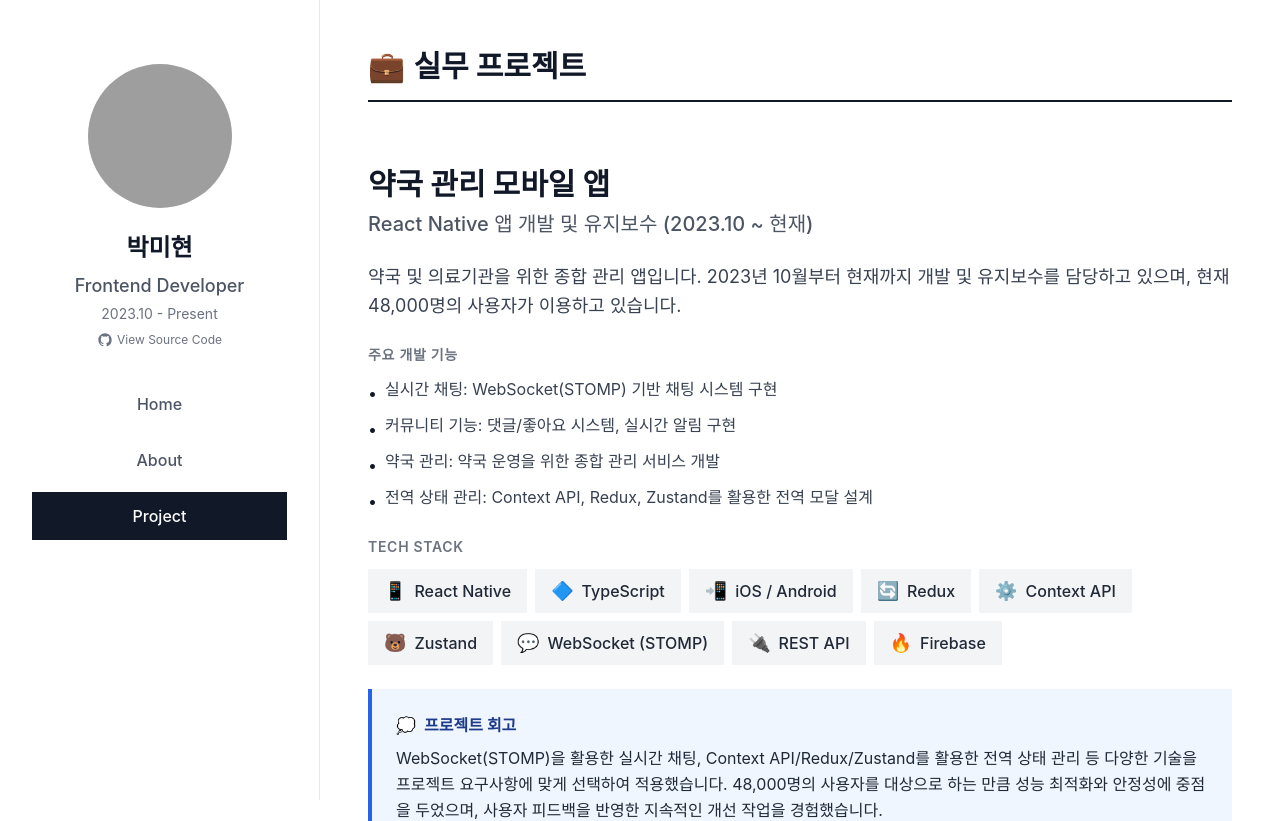
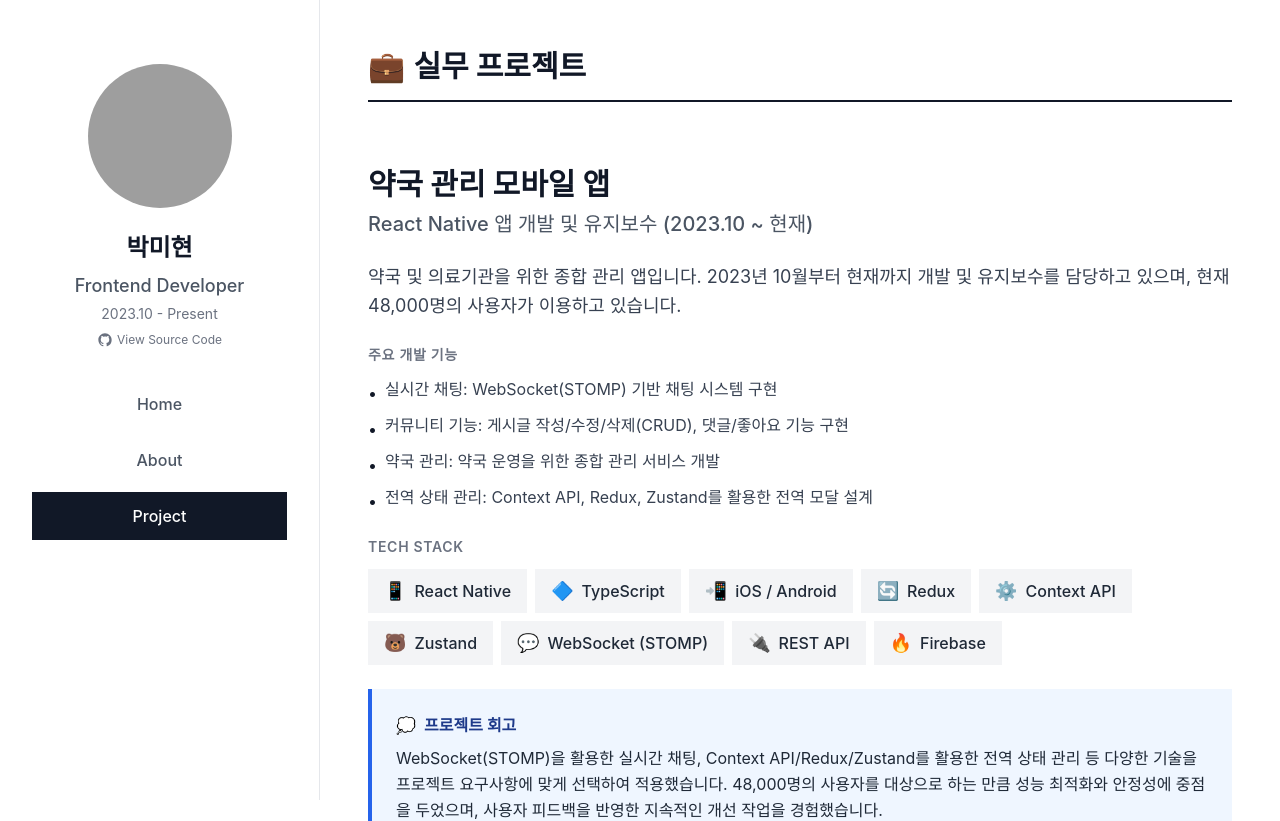
Before and after one commit to bangmim/pmh, a React (Create React App) app: page /project in a window 1280 px wide. Shown: the top 821 px of the page. Built offline with nearby package versions, Linux system fonts and the light colour scheme; grey boxes are pictures that could not be loaded; a web font is replaced by a local one.

Commit message:
오타 수정

```diff
--- a/src/components/Project.tsx
+++ b/src/components/Project.tsx
@@ -41,7 +41,7 @@ export default function Project() {
             ],
             highlights: [
                 '실시간 채팅: WebSocket(STOMP) 기반 채팅 시스템 구현',
-                '커뮤니티 기능: 댓글/좋아요 시스템, 실시간 알림 구현',
+                '커뮤니티 기능: 게시글 작성/수정/삭제(CRUD), 댓글/좋아요 기능 구현',
                 '약국 관리: 약국 운영을 위한 종합 관리 서비스 개발',
                 '전역 상태 관리: Context API, Redux, Zustand를 활용한 전역 모달 설계',
             ],
```
Also changed, not shown: 8 other files (tests, documents, lock files or other folders).
